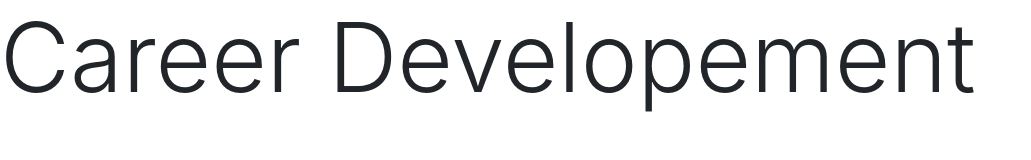
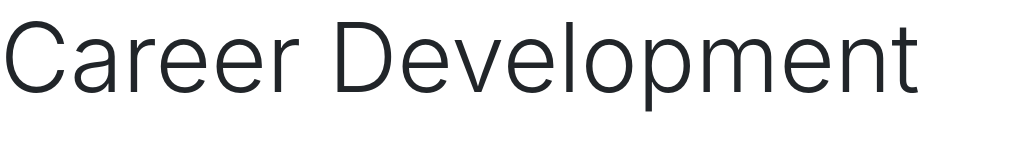
Before and after one commit to Tanishkjain1357/cs326-final-24-php-haters, a website: page client/careerDev/careerDev.html in a window 1280 px wide. Shown: the whole page, without its empty margins (0-1031 px from the left). Drawn offline with nearby package versions, Linux system fonts and the light colour scheme.

Commit message:
minor changes on client side

```diff
--- a/client/careerDev/careerDev.html
+++ b/client/careerDev/careerDev.html
@@ -11,7 +11,7 @@
 </head>
 
 <body class="d-flex flex-column min-vh-100">
-    <div class="display-1"> Career Developement</div>
+    <div class="display-1"> Career Development</div>
 </body>
 
 </html>
--- a/package.json
+++ b/package.json
@@ -2,7 +2,7 @@
   "name": "cs326-final-24-php-haters",
   "version": "1.0.0",
   "description": "",
-  "main": "client/main.html",
+  "main": "homepage.html",
   "type": "module",
   "scripts": {
     "start": "node server/server.js"
```
